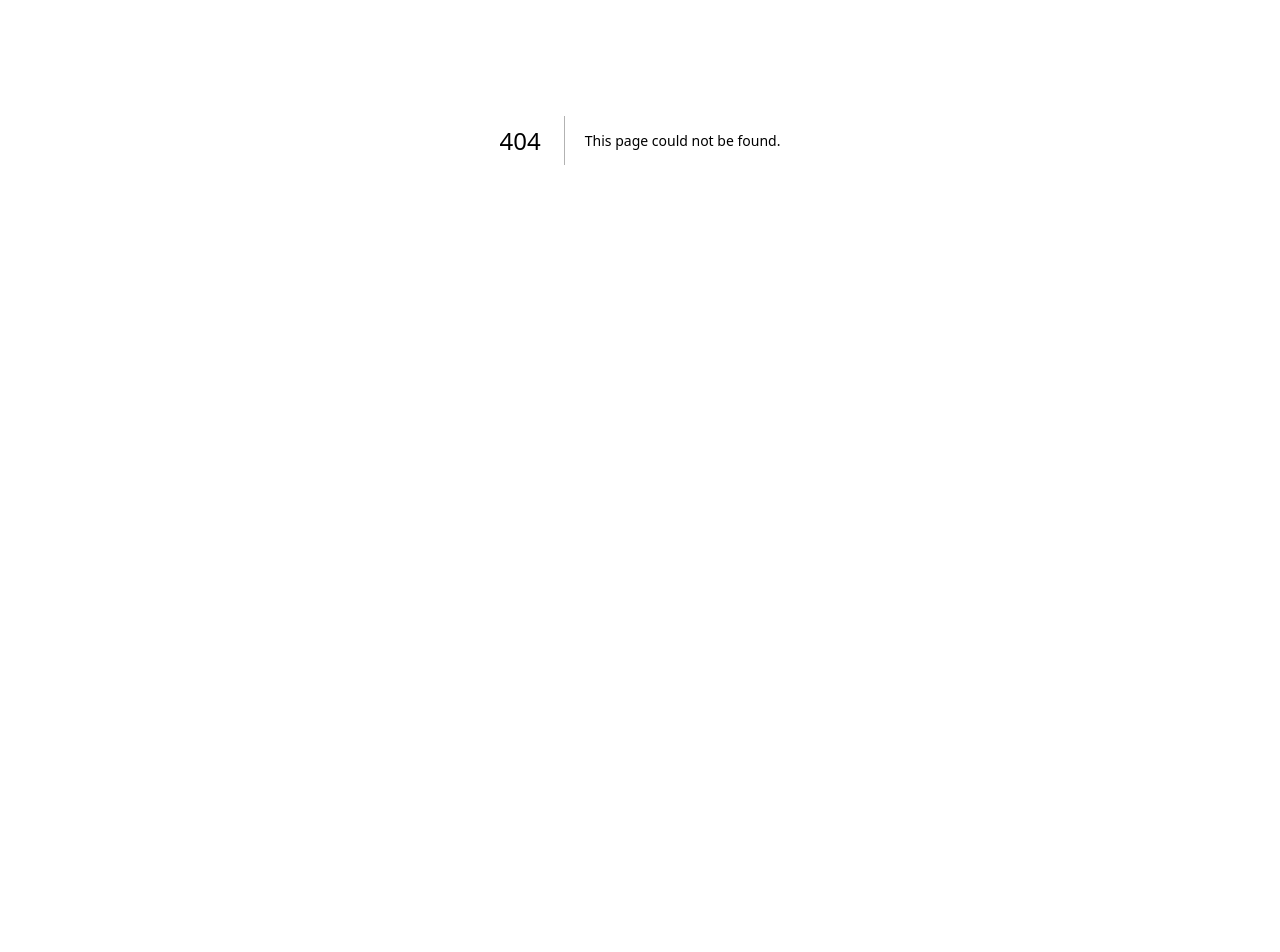
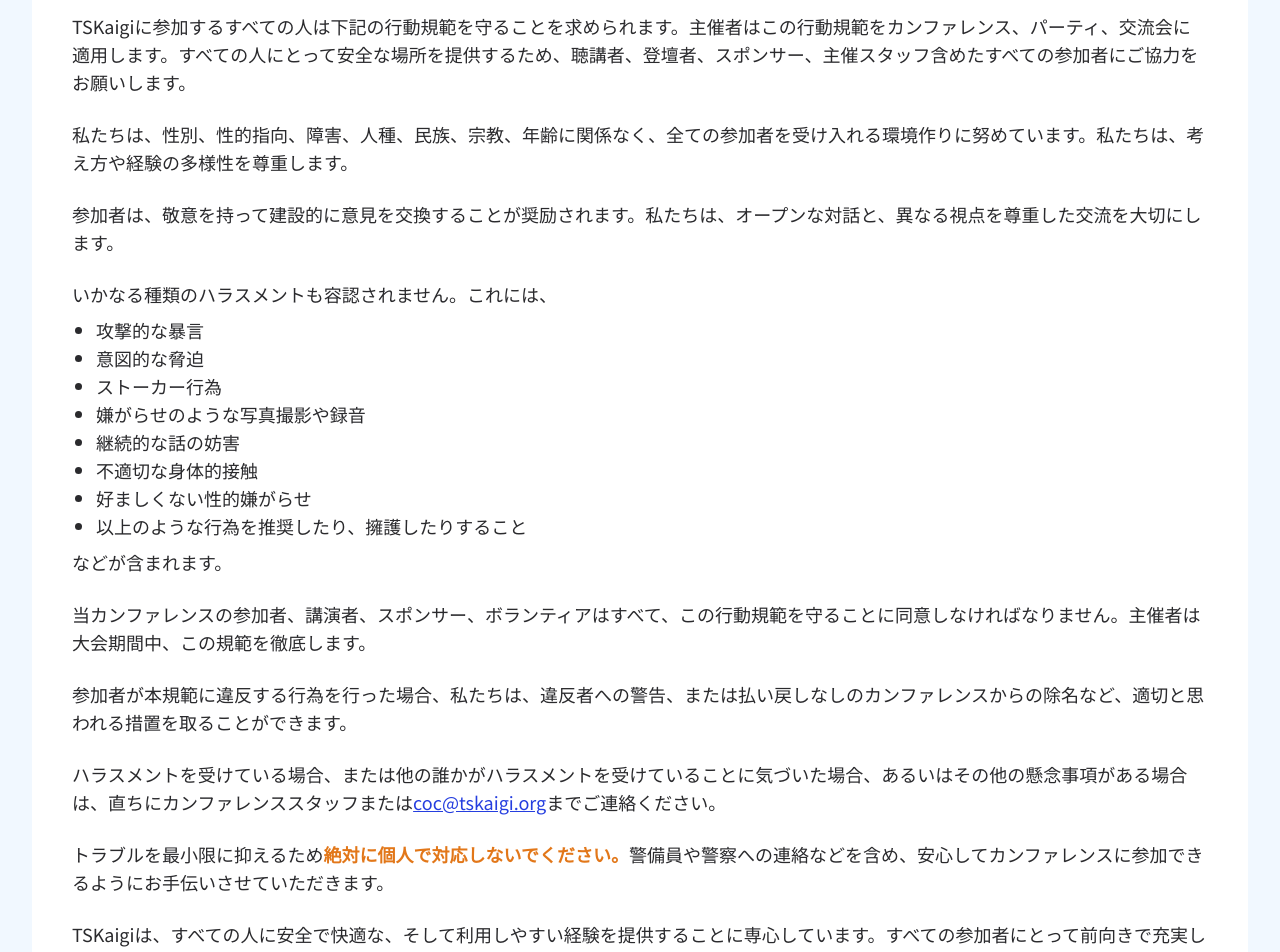
Before and after one commit to tskaigi/tskaigi2025-web-site, a Next.js app: page /wip/code-of-conduct in a window 1280 px wide. Before the commit this address had no page. Shown: the part 260-1212 px from the top of the page. Before the commit the page ends 800 px from the top, so only its background shows below. Built offline with nearby package versions, Linux system fonts and the light colour scheme.

Commit message:
feat: 行動規範ページを wip に追加

```diff
--- /dev/null
+++ b/src/app/wip/code-of-conduct/page.tsx
@@ -0,0 +1,91 @@
+import Footer from "@/components/Footer";
+import { Header } from "@/components/Header";
+import type { Metadata } from "next";
+
+export const metadata: Metadata = {
+  robots: "noindex, nofollow",
+};
+
+const CodeOfConductPage = () => {
+  return (
+    <>
+      <Header />
+      <main className="bg-blue-light-100 pt-16 py-10 md:px-8">
+        <h1 className="text-2xl font-bold text-blue-light-500 text-center py-10 md:py-16 md:text-3xl lg:text-4xl">
+          TSKaigi行動規範
+        </h1>
+        <div className="bg-white p-6 flex flex-col gap-6 max-w-screen-xl mx-auto md:rounded-xl lg:p-10 text-lg">
+          <section>
+            <p>
+              TSKaigiに参加するすべての人は下記の行動規範を守ることを求められます。主催者はこの行動規範をカンファレンス、パーティ、交流会に適用します。すべての人にとって安全な場所を提供するため、聴講者、登壇者、スポンサー、主催スタッフ含めたすべての参加者にご協力をお願いします。
+            </p>
+          </section>
+          <section>
+            <p>
+              私たちは、性別、性的指向、障害、人種、民族、宗教、年齢に関係なく、全ての参加者を受け入れる環境作りに努めています。私たちは、考え方や経験の多様性を尊重します。
+            </p>
+          </section>
+          <section>
+            <p>
+              参加者は、敬意を持って建設的に意見を交換することが奨励されます。私たちは、オープンな対話と、異なる視点を尊重した交流を大切にします。
+            </p>
+          </section>
+          <section>
+            <p>いかなる種類のハラスメントも容認されません。これには、</p>
+            <ul className="list-disc pl-6 py-2">
+              <li>攻撃的な暴言</li>
+              <li>意図的な脅迫</li>
+              <li>ストーカー行為</li>
+              <li>嫌がらせのような写真撮影や録音</li>
+              <li>継続的な話の妨害</li>
+              <li>不適切な身体的接触</li>
+              <li>好ましくない性的嫌がらせ</li>
+              <li>以上のような行為を推奨したり、擁護したりすること</li>
+            </ul>
+            <p>などが含まれます。</p>
+          </section>
+          <section>
+            <p>
+              当カンファレンスの参加者、講演者、スポンサー、ボランティアはすべて、この行動規範を守ることに同意しなければなりません。主催者は大会期間中、この規範を徹底します。
+            </p>
+          </section>
+          <section>
+            <p>
+              参加者が本規範に違反する行為を行った場合、私たちは、違反者への警告、または払い戻しなしのカンファレンスからの除名など、適切と思われる措置を取ることができます。
+            </p>
+          </section>
+          <section>
+            <p>
+              ハラスメントを受けている場合、または他の誰かがハラスメントを受けていることに気づいた場合、あるいはその他の懸念事項がある場合は、直ちにカンファレンススタッフまたは
+              <a
+                href="mailto:coc@tskaigi.org?subject=お問い合わせ"
+                className="text-link-light underline"
+                aria-label="メールで連絡"
+              >
+                coc@tskaigi.org
+              </a>
+              までご連絡ください。
+            </p>
+          </section>
+          <section>
+            <p>
+              トラブルを最小限に抑えるため
+              <span className="text-orange-500 font-bold">
+                絶対に個人で対応しないでください。
+              </span>
+              警備員や警察への連絡などを含め、安心してカンファレンスに参加できるようにお手伝いさせていただきます。
+            </p>
+          </section>
+          <section>
+            <p>
+              TSKaigiは、すべての人に安全で快適な、そして利用しやすい経験を提供することに専心しています。すべての参加者にとって前向きで充実したカンファレンスとなるよう、共に取り組んでいきましょう。
+            </p>
+          </section>
+        </div>
+      </main>
+      <Footer />
+    </>
+  );
+};
+
+export default CodeOfConductPage;
```
